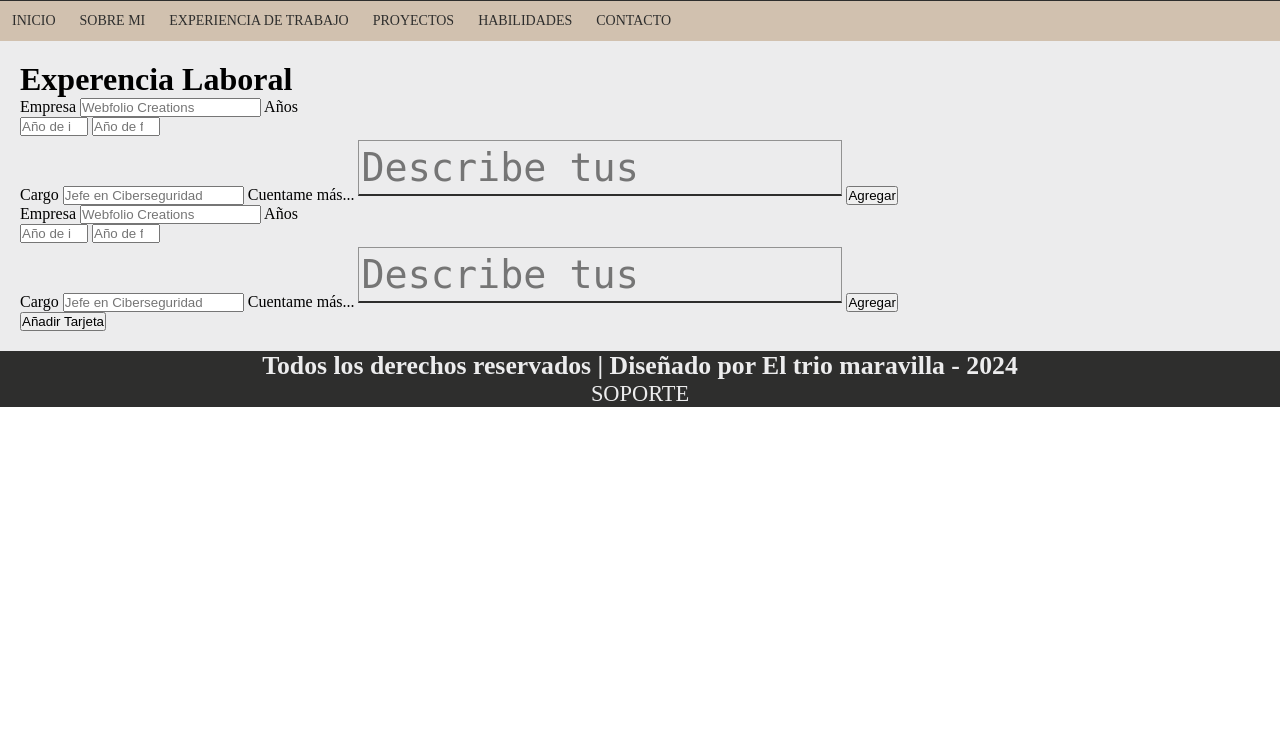
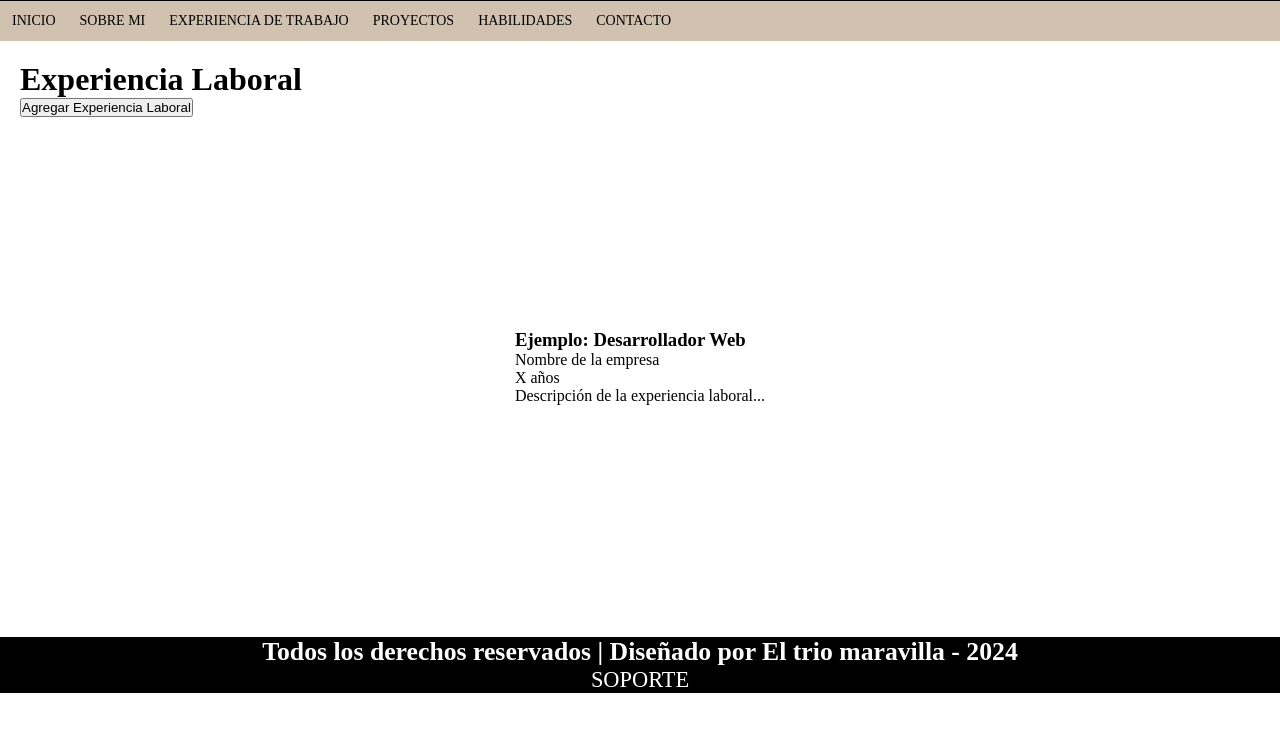
Before and after one commit to na7ux/CodoACodo, a Python web app: template template/experencia_laboral.html in a window 1280 px wide. Shown: the part 69-800 px from the top of the page. Run offline with Jinja, Linux system fonts and the light colour scheme; the template is opened without the code that fills it, so the values that code supplies are empty.

Commit message:
Model Box, distibucion y subida del usuario: funcional

```diff
--- a/template/experencia_laboral.html
+++ b/template/experencia_laboral.html
@@ -6,6 +6,7 @@
     <meta name="viewport" content="width=device-width, initial-scale=1.0">
     <link rel="icon" href="#">
     <link rel="stylesheet" href="../static/css/style.css">
+    <link rel="stylesheet" href="../static/css/camilo.css">
     <title>Experencia</title>
 </head>
 
@@ -43,64 +44,64 @@
             </nav>
         </div>
         <!--    Contenido Principal -->
-        <main class="experencia">
-            <h1>Experencia Laboral</h1>
+        <main class="experiencia-laboral">
+            <h1>Experiencia Laboral</h1>
 
+            <div class="abrir_modal">
+                <button id="boton_modal">Agregar Experiencia Laboral</button>
+            </div>
+
+            <!-- Contenedor de experiencias laborales -->
             <div class="contenedor_tarjetas">
-                <div class="tarjeta">
-                    <form id="form_exp_1">
-                        <label for="empresa1">Empresa</label>
-                        <input type="text" id="empresa1" name="empresa1" placeholder="Webfolio Creations" required>
+                <!-- Tarjeta de ejemplo -->
+                <div class="tarjeta_experiencia_ejemplo">
+                    <div class="contenido_experiencia">
+                        <h3 class="titulo_experiencia">Ejemplo: Desarrollador Web</h3>
+                        <p class="nombre_empresa">Nombre de la empresa</p>
+                        <p class="duracion_experiencia">X años</p>
+                        <p class="descripcion_experiencia">Descripción de la experiencia laboral...</p>
+                    </div>
+                </div>
+            </div>
 
-                        <label for="inicio1">Años</label>
-                        <div class="anios">
-                            <input type="number" id="inicio1" name="inicio1" placeholder="Año de inicio" min="1900"
-                                max="2099" required>
-                            <input type="number" id="fin1" name="fin1" placeholder="Año de fin" min="1900" max="2099"
-                                required>
+           <!-- Modal Box para agregar experiencias laborales -->
+           <div  id="mi_modal" class="modal">
+               <!-- Contenido del Modal -->
+               <div id="modal_experiencia" class="contenido-modal">
+                    <div class="modal-header">
+                       <span class="close">&times;</span>
+                       <h2 id="titulo-encabezado-modal">Experiencia Laboral</h2>
+                    </div>
+
+                    <div class="modal-body">
+                        <div class="contenedor_tarjetas">
+                            <div class="tarjeta">
+
+                               <!-- Formulario para agregar experiencias laborales -->
+                               <form id="form_experiencia">
+                                    <label for="titulo_experiencia">Título</label>
+                                    <input type="text" id="titulo_experiencia" name="titulo_experiencia" placeholder="Título de la experiencia" required>
+
+                                    <label for="nombre_empresa">Nombre de la Empresa</label>
+                                    <input type="text" id="nombre_empresa" name="nombre_empresa" placeholder="Nombre de la empresa" required>
+
+                                    <label for="duracion_experiencia">Años de Experiencia</label>
+                                    <input type="number" id="duracion_experiencia" name="duracion_experiencia" placeholder="Años de experiencia" required>
+
+                                    <label for="descripcion_experiencia">Descripción</label>
+                                    <textarea id="descripcion_experiencia" name="descripcion_experiencia" placeholder="Describe tu experiencia laboral..." rows="2" required></textarea>
+
+                                <button type="submit">Agregar Experiencia Laboral</button>
+                             </form>
+                            </div>
                         </div>
+                    </div>
 
-                        <label for="cargo1">Cargo</label>
-                        <input type="text" id="cargo1" class="cargo" name="cargo1" placeholder="Jefe en Ciberseguridad">
-
-                        <label for="mas_info1">Cuentame más...</label>
-                        <textarea id="mas_info1" class="cuentame_mas" name="mas_info1"
-                            placeholder="Describe tus responsabilidades..." rows="1"></textarea>
-
-                        <button type="submit">Agregar</button>
-                    </form>
+                    <div class="modal-footer">
+                       <h5 id="texto-pie-modal">Todos los derechos reservados| Diseñado por Na7ux, Darkatos y Sacashhh| 2024
+                       </h5>
+                    </div>
                 </div>
-
-                <div class="tarjeta">
-                    <form id="form_exp_2">
-                        <label for="empresa2">Empresa</label>
-                        <input type="text" id="empresa2" name="empresa2" placeholder="Webfolio Creations" required>
-
-                        <label for="inicio2">Años</label>
-                        <div class="anios">
-                            <input type="number" id="inicio2" name="inicio2" placeholder="Año de inicio" min="1900"
-                                max="2099" required>
-                            <input type="number" id="fin2" name="fin2" placeholder="Año de fin" min="1900" max="2099"
-                                required>
-                        </div>
-
-                        <label for="cargo2">Cargo</label>
-                        <input type="text" id="cargo2" class="cargo" name="cargo2" placeholder="Jefe en Ciberseguridad">
-
-                        <label for="mas_info2">Cuentame más...</label>
-                        <textarea id="mas_info2" class="cuentame_mas" name="mas_info2"
-                            placeholder="Describe tus responsabilidades..." rows="1"></textarea>
-
-                        <button type="submit">Agregar</button>
-                    </form>
-                </div>
-
-
-                <div class="boton_agregar_tarjeta">
-                    <button id="agregar_tarjeta">Añadir Tarjeta</button>
-                </div>
-
-
             </div>
         </main>
 
@@ -113,8 +114,8 @@
                 <a href="./soporte.html">Soporte</a>
             </div>
         </footer>
-
     </div>
+    <script src="../static/js/experencia.js"></script>
 </body>
 
 </html>
```
Also changed, not shown: template/habilidades.html (+44 -17 lines), template/proyectos.html (+36 -22 lines).
